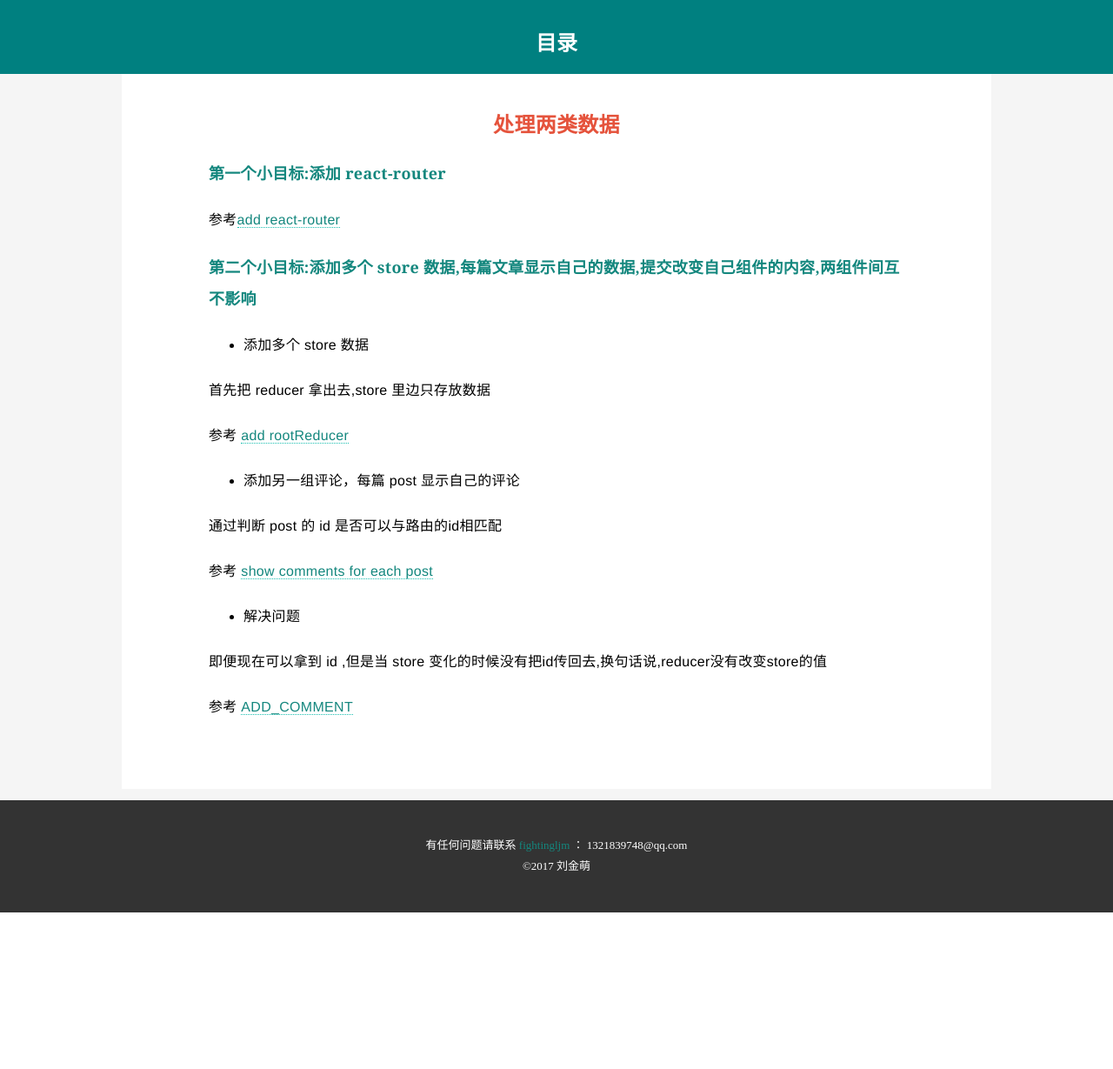
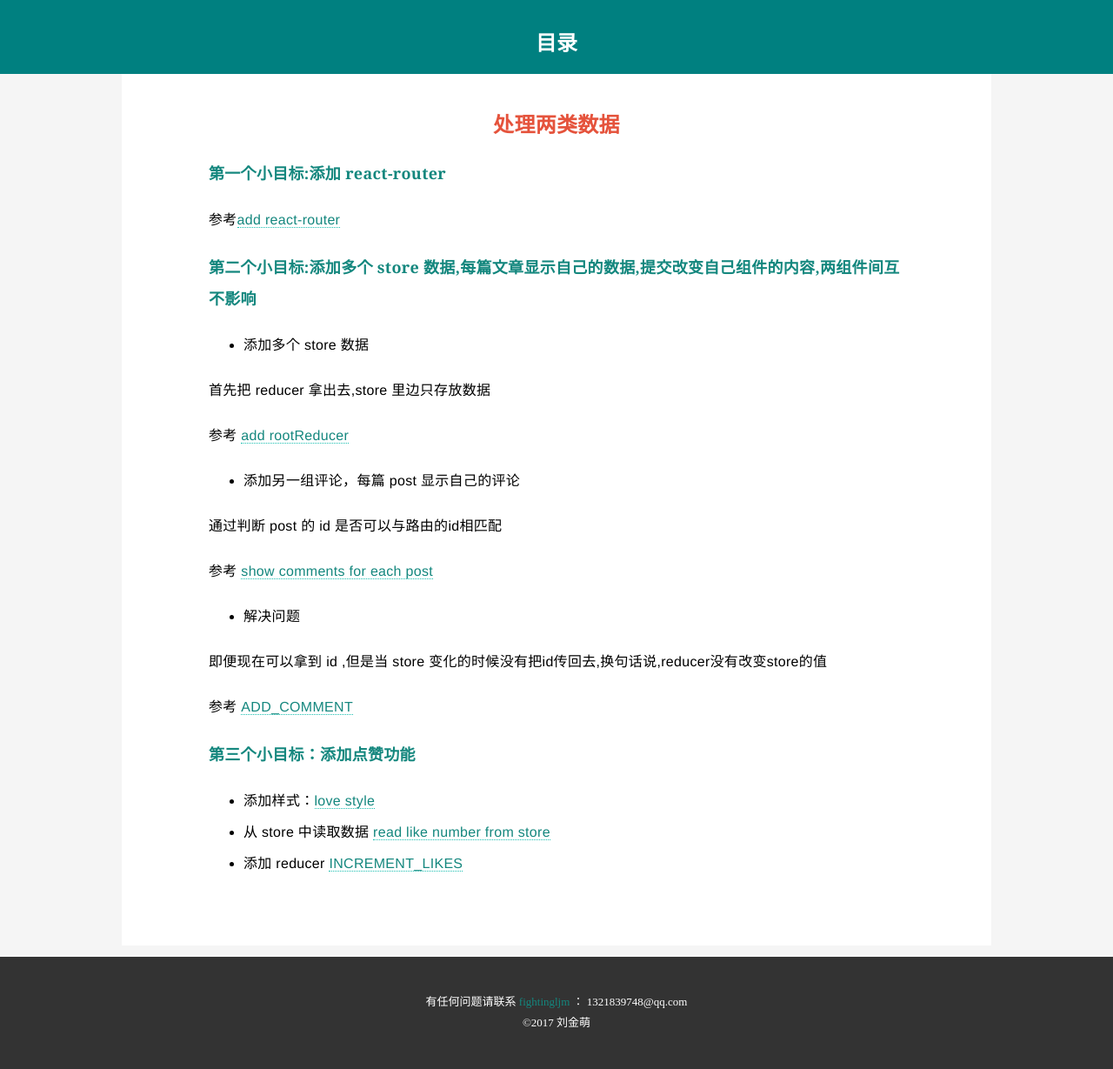
Before and after one commit to fightingljm/fightingljm.github.io, a Jekyll site: the page built from redux/4-two.md, in a window 1280 px wide. Shown: the whole page at 87% size. Built offline with Jekyll 4.4.1, drawn with Linux system fonts in a browser that asks for light colours; before the commit the page ends 1049 px from its top, so only the background shows below that.

Commit message:
third target

```diff
--- a/redux/4-two.md
+++ b/redux/4-two.md
@@ -25,3 +25,9 @@ title: 处理两类数据
 即便现在可以拿到 id ,但是当 store 变化的时候没有把id传回去,换句话说,reducer没有改变store的值
 
 参考 [ADD_COMMENT](https://github.com/fightingljm/redux-demo/commit/e9073ef8addd4a6e2c0930ca627e8f90cd506ad2)
+
+### 第三个小目标：添加点赞功能
+
+- 添加样式：[love style](https://github.com/fightingljm/redux-demo/commit/11a6811accc879c09843b321993edde64a8a9175)
+- 从 store 中读取数据 [read like number from store](https://github.com/fightingljm/redux-demo/commit/70ad6b03884f8d8cd7c7213063954f9cafe21c7a)
+- 添加 reducer  [INCREMENT_LIKES](https://github.com/fightingljm/redux-demo/commit/9542c253e6bbcb09de10c8eb4d4bbfc833dc42de)
```
